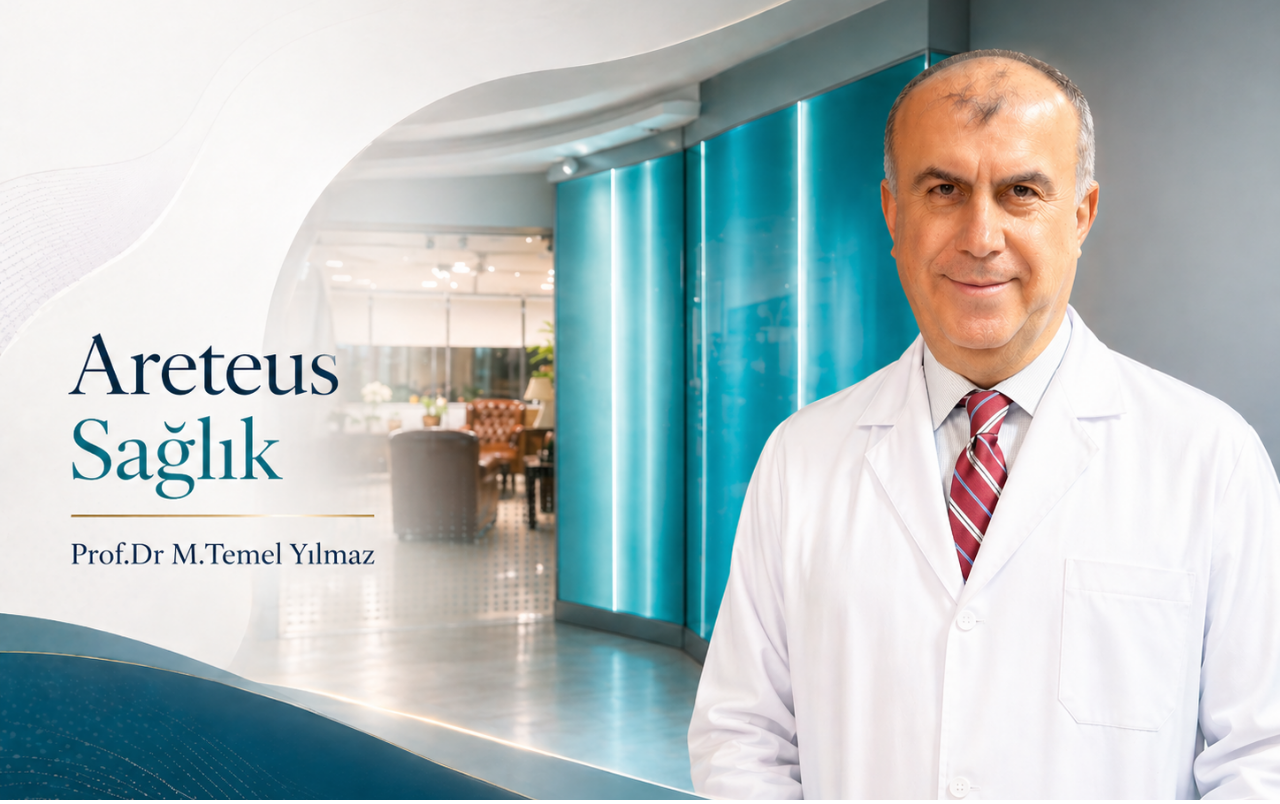
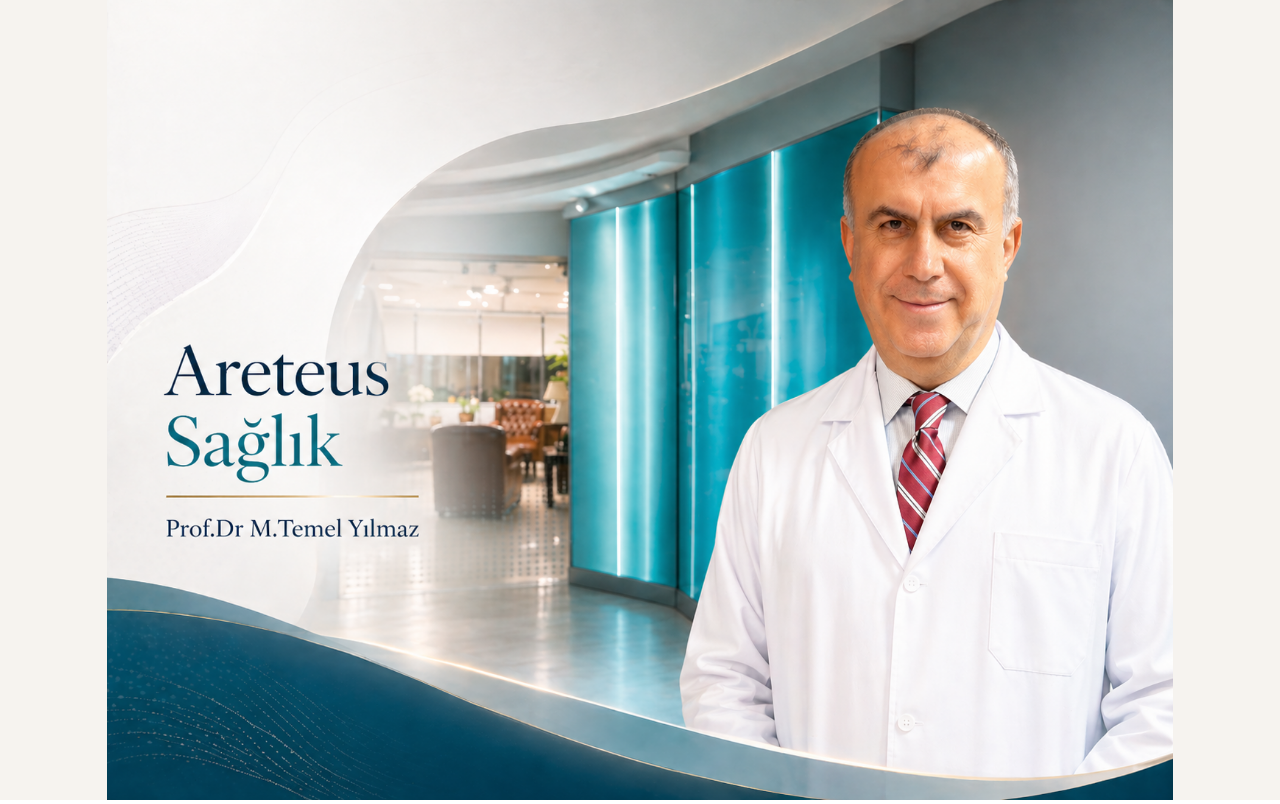
Before and after one commit to profdrtemelyilmazmedya-create/prof-dr-temel-yilmaz, a Next.js app: page / in a window 1280 px wide. Built offline with nearby package versions, Linux system fonts and the light colour scheme.

Commit message:
Update page.tsx

```diff
--- a/app/page.tsx
+++ b/app/page.tsx
@@ -1,13 +1,24 @@
 export default function Home() {
   return (
-    <main style={{ margin: 0 }}>
+    <main
+      style={{
+        margin: 0,
+        minHeight: "100vh",
+        backgroundColor: "#f6f3ef",
+        display: "flex",
+        alignItems: "center",
+        justifyContent: "center",
+      }}
+    >
       <img
         src="/hero.jpg"
         alt="Areteus Sağlık"
         style={{
           width: "100%",
-          height: "100vh",
-          objectFit: "cover",
+          height: "auto",
+          maxHeight: "100vh",
+          objectFit: "contain",
+          display: "block",
         }}
       />
     </main>
```
